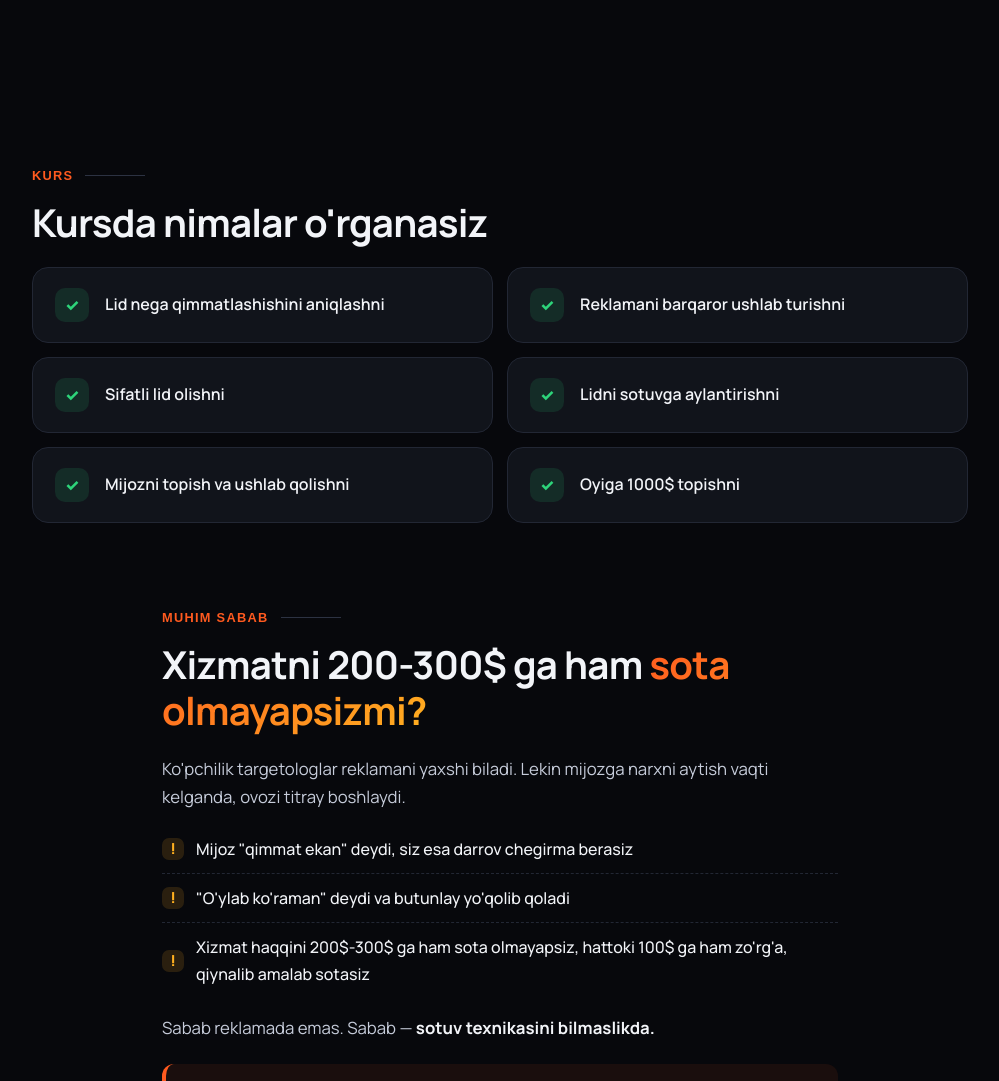
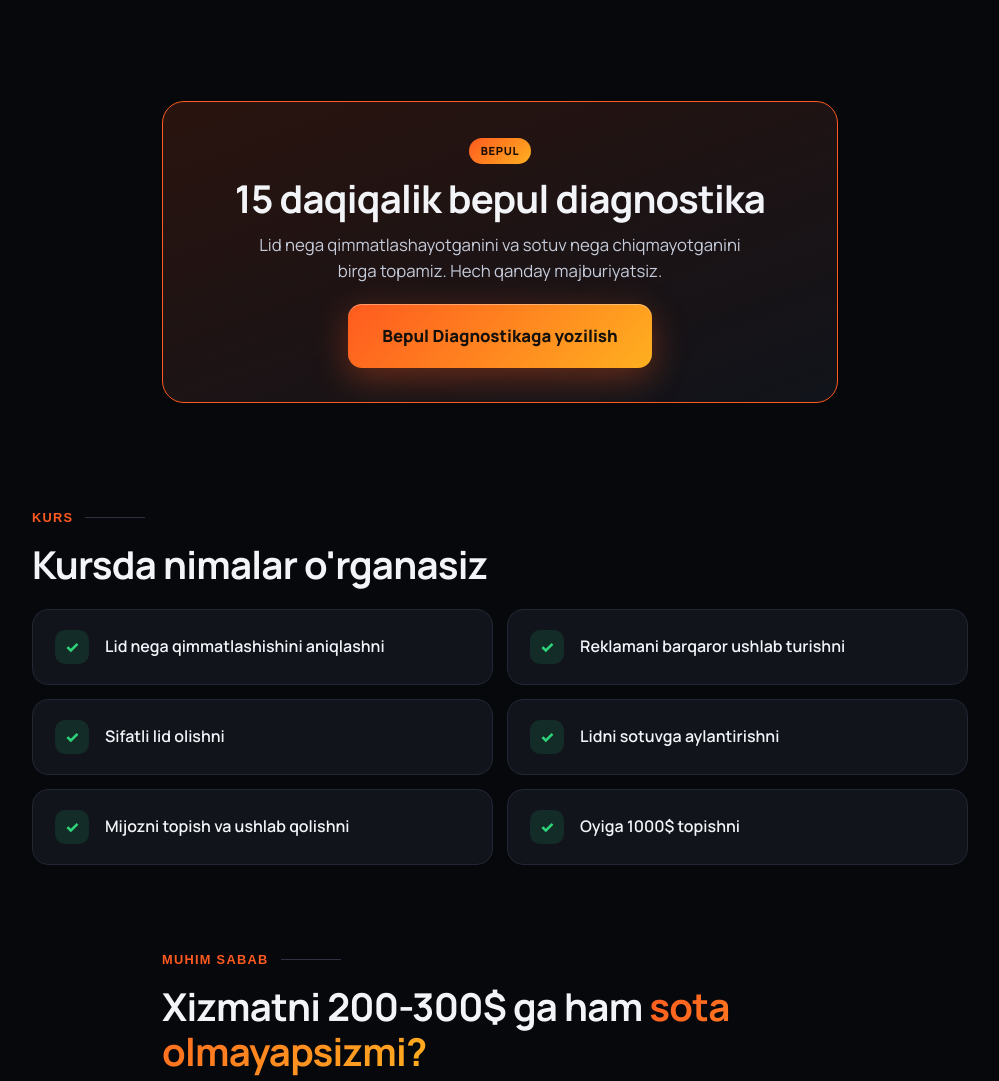
Before and after one commit to gu1yamovv/ulugbekgulyamov-landing, a plain HTML site: page index.html in a window 1280 px wide. Shown: the part 2955-4036 px from the top of the page, without its empty margins (140-1139 px from the left). Drawn offline with Linux system fonts and the light colour scheme; a web font is replaced by a local one.

Commit message:
Add CTA sections for free diagnostics and FAQs
Added multiple call-to-action sections with diagnostic offers and FAQs.

```diff
--- a/index.html
+++ b/index.html
@@ -193,6 +193,11 @@ footer{padding:40px 0 120px;text-align:center;color:var(--muted);font-size:.85re
 .faq-item summary::after{content:"+";position:absolute;right:0;top:50%;transform:translateY(-50%);font-size:1.4rem;color:var(--a);font-weight:700;transition:transform .2s}
 .faq-item[open] summary::after{content:"\2212"}
 .faq-item p{margin:0 0 18px;line-height:1.6}
+.cta-sec{padding:20px 0}
+.cta-band{position:relative;text-align:center;border:1px solid var(--a);border-radius:22px;padding:34px 24px;background:linear-gradient(160deg,rgba(255,90,31,.14),var(--card));overflow:hidden}
+.cta-badge{display:inline-block;font-size:.7rem;font-weight:800;color:#1a0d05;background:var(--grad);border-radius:999px;padding:4px 12px;margin-bottom:12px;text-transform:uppercase;letter-spacing:.06em}
+.cta-band h2{margin-bottom:10px}
+.cta-band p{max-width:520px;margin:0 auto 20px;line-height:1.55}
 </style>
 <!-- Meta Pixel Code -->
 <script src="https://connect.facebook.net/signals/config/1347531513672894?v=2.9.390&r=stable&domain=ulugbekgulyamov.vercel.app&hme=a767ae4c6a92a40ee4d7e358a937ad845c8bdb98a3bbe3412069dded3a7be57d&ex_m=115%2C221%2C166%2C26%2C80%2C81%2C158%2C76%2C75%2C11%2C176%2C100%2C20%2C150%2C138%2C45%2C83%2C88%2C146%2C171%2C178%2C31%2C17%2C30%2C18%2C32%2C33%2C34%2C36%2C54%2C159%2C85%2C123%2C22%2C24%2C50%2C46%2C48%2C47%2C93%2C102%2C106%2C121%2C157%2C160%2C52%2C122%2C28%2C25%2C130%2C77%2C42%2C162%2C161%2C163%2C154%2C152%2C29%2C41%2C65%2C120%2C173%2C78%2C21%2C125%2C91%2C74%2C23%2C95%2C96%2C127%2C94%2C148%2C147%2C151%2C107%2C172%2C175%2C40%2C55%2C124%2C53%2C8%2C4%2C5%2C7%2C6%2C3%2C101%2C112%2C179%2C188%2C235%2C82%2C248%2C247%2C246%2C14%2C27%2C39%2C61%2C114%2C67%2C10%2C71%2C108%2C109%2C110%2C116%2C141%2C37%2C35%2C143%2C144%2C145%2C140%2C139%2C167%2C84%2C170%2C168%2C169%2C56%2C66%2C134%2C19%2C174%2C51%2C297%2C298%2C299%2C296%2C312%2C335%2C228%2C217%2C68%2C218%2C216%2C338%2C329%2C58%2C229%2C118%2C142%2C90%2C132%2C60%2C131%2C137%2C136%2C64%2C72%2C70%2C164%2C86%2C87%2C126%2C43%2C38%2C59%2C62%2C111%2C177%2C1%2C135%2C16%2C133%2C12%2C2%2C63%2C103%2C15%2C73%2C69%2C129%2C99%2C98%2C181%2C182%2C104%2C105%2C9%2C113%2C180%2C57%2C155%2C97%2C89%2C79%2C128%2C117%2C49%2C156%2C0%2C92%2C149%2C153%2C165%2C44%2C119%2C13%2C183" async></script><script async src="https://connect.facebook.net/en_US/fbevents.js"></script><script>
@@ -329,6 +334,18 @@ src="https://www.facebook.com/tr?id=1347531513672894&ev=PageView&noscript=1"
   </div>
 </section>
 
+<!-- CTA -->
+<section class="cta-sec">
+  <div class="narrow">
+    <div class="cta-band rv">
+      <div class="cta-badge">Bepul</div>
+      <h2>15 daqiqalik bepul diagnostika</h2>
+      <p>Lid nega qimmatlashayotganini va sotuv nega chiqmayotganini birga topamiz. Hech qanday majburiyatsiz.</p>
+      <a href="#anketa" class="btn">Bepul Diagnostikaga yozilish</a>
+    </div>
+  </div>
+</section>
+
 <!-- KURSDA NIMALAR -->
 <section>
   <div class="wrap">
@@ -387,6 +404,18 @@ src="https://www.facebook.com/tr?id=1347531513672894&ev=PageView&noscript=1"
   </div>
 </section>
 
+<!-- CTA -->
+<section class="cta-sec">
+  <div class="narrow">
+    <div class="cta-band rv">
+      <div class="cta-badge">Bepul</div>
+      <h2>15 daqiqalik bepul diagnostika</h2>
+      <p>Holatingizni tahlil qilamiz va sizga qaysi format mosligini birga aniqlaymiz.</p>
+      <a href="#anketa" class="btn">Bepul Diagnostikaga yozilish</a>
+    </div>
+  </div>
+</section>
+
 <!-- KIMLAR UCHUN -->
 <section>
   <div class="narrow">
@@ -426,6 +455,18 @@ src="https://www.facebook.com/tr?id=1347531513672894&ev=PageView&noscript=1"
   </div>
 </section>
 
+<!-- CTA -->
+<section class="cta-sec">
+  <div class="narrow">
+    <div class="cta-band rv">
+      <div class="cta-badge">Bepul</div>
+      <h2>15 daqiqalik bepul diagnostika</h2>
+      <p>Savollaringiz qolgan bo'lsa, suhbatda hammasiga javob beraman. Anketani qoldiring, o'zim bog'lanaman.</p>
+      <a href="#anketa" class="btn">Bepul Diagnostikaga yozilish</a>
+    </div>
+  </div>
+</section>
+
 <!-- SAVOLLAR -->
 <section>
   <div class="narrow">
@@ -437,7 +478,7 @@ src="https://www.facebook.com/tr?id=1347531513672894&ev=PageView&noscript=1"
       <details class="faq-item rv"><summary>Kurs qancha turadi?</summary><p>Narx formatga qarab belgilanadi va 15 daqiqalik bepul diagnostikadan so'ng aytiladi.</p></details>
       <details class="faq-item rv"><summary>Online va offline formatning farqi nima?</summary><p>Online formatda yozib olingan darslarni o'zingizga qulay vaqtda o'rganasiz. Offline 1 ga 1 formatda men siz bilan birga shug'ullanaman, shuning uchun natijaga tezroq yetasiz. Online kurs unga sovg'a sifatida qo'shiladi.</p></details>
       <details class="faq-item rv"><summary>Offline format faqat Toshkentdami?</summary><p>Ha, offline 1 ga 1 shug'ullanish Toshkentda o'tadi. Boshqa shahar yoki davlatdan bo'lsangiz, online format sizga mos keladi.</p></details>
-      <details class="faq-item rv"><summary>Natija kafolatlanadimi?</summary><p>Natija sizning harakatingizga ham bog'liq. Shuning uchun yolg'iz qoldirmaymiz: online kursda kurator doim siz bilan, savollaringizga javob beradi va butun jarayonda qo'llab-quvvatlaydi. Offline formatda esa men o'zim yoningizda bo'laman.</p></details>
+      <details class="faq-item rv"><summary>Natija kafolatlanadimi?</summary><p>Natija sizning harakatingizga ham bog'liq. Men to'g'ri tizim va aniq yo'l-yo'riq beraman, lekin bo'sh va'dalar bilan aldamayman.</p></details>
       <details class="faq-item rv"><summary>Anketani to'ldirgach nima bo'ladi?</summary><p>Siz bilan bog'lanaman va 15 daqiqalik bepul diagnostika uchun qulay vaqtni kelishamiz.</p></details>
     </div>
   </div>
```
